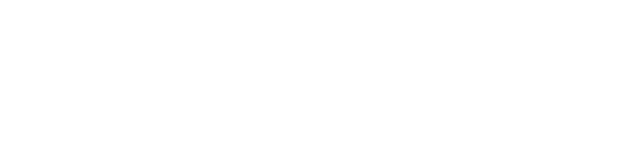
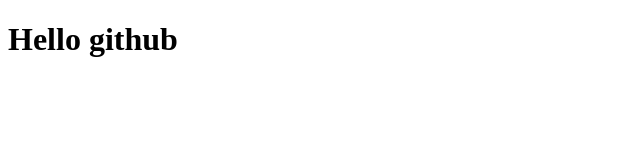
Before and after one commit to thevexx/my-project, a plain HTML site: page index.html in a window 1280 px wide. Shown: the whole page, without its empty margins (0-640 px from the left). Drawn offline with Linux system fonts and the light colour scheme.

Commit message:
add message

```diff
--- a/index.html
+++ b/index.html
@@ -4,9 +4,9 @@
     <meta charset="UTF-8">
     <meta name="viewport" content="width=device-width, initial-scale=1.0">
     <meta http-equiv="X-UA-Compatible" content="ie=edge">
-    <title>Document</title>
+    <title>this is my first app</title>
 </head>
 <body>
-
+    <h1>Hello github</h1>
 </body>
 </html>
```
